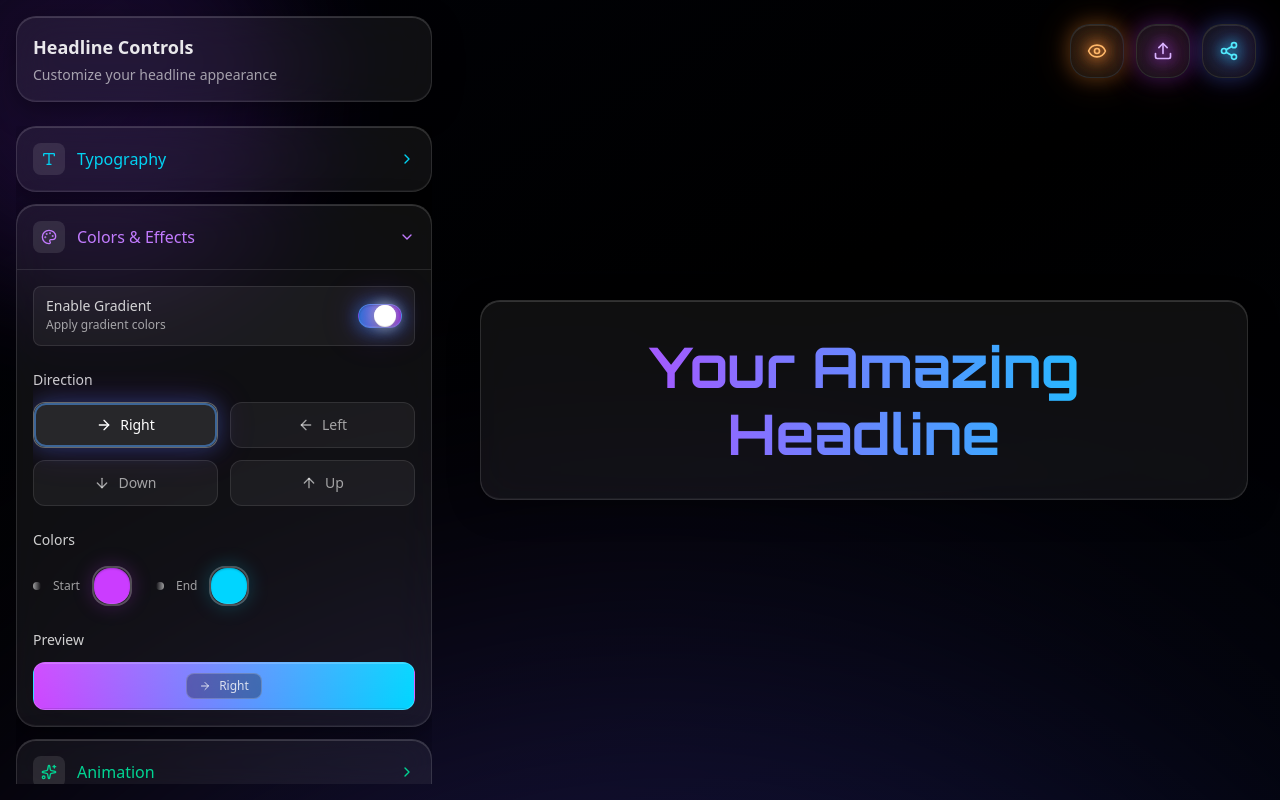
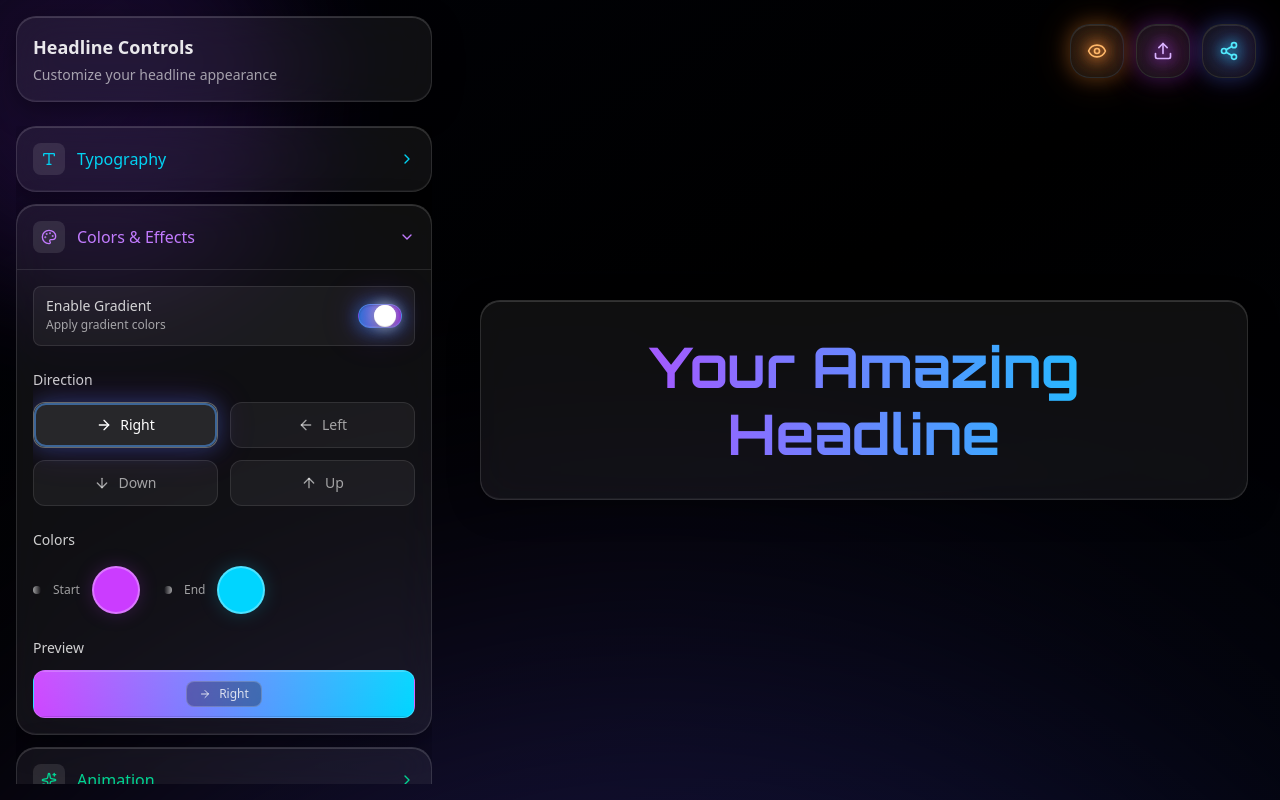
Before and after one commit to monir178/headline-widget, a React (Vite) app: page / in a window 1280 px wide. Both pictures are taken after a click on the button "Colors & Effects". Built offline with nearby package versions, Linux system fonts and the light colour scheme.

Commit message:
refactor: gradient color picker popover

```diff
--- a/package.json
+++ b/package.json
@@ -28,6 +28,7 @@
     "@radix-ui/react-slot": "^1.2.3",
     "@radix-ui/react-switch": "^1.2.6",
     "@tailwindcss/vite": "^4.1.12",
+    "@uiw/react-color": "^2.8.0",
     "class-variance-authority": "^0.7.1",
     "clsx": "^2.1.1",
     "framer-motion": "^12.23.12",
--- a/src/components/GradientControls.tsx
+++ b/src/components/GradientControls.tsx
@@ -4,7 +4,9 @@ import { Label } from "@/components/ui/label";
 import { ArrowRight, ArrowLeft, ArrowDown, ArrowUp } from "lucide-react";
 import { motion, AnimatePresence } from "framer-motion";
 import { cn } from "@/lib/utils";
-import React from "react";
+import React, { useState, useEffect } from "react";
+import { createPortal } from "react-dom";
+import { Sketch } from "@uiw/react-color";
 
 const directions = [
   {
@@ -26,6 +28,55 @@ const directions = [
 export const GradientControls = () => {
   const { settings, updateGradient } = useHeadlineStore();
   const { gradient } = settings;
+  const [isStartColorPickerOpen, setIsStartColorPickerOpen] = useState(false);
+  const [isEndColorPickerOpen, setIsEndColorPickerOpen] = useState(false);
+  const [startModalPosition, setStartModalPosition] = useState({ x: 0, y: 0 });
+  const [endModalPosition, setEndModalPosition] = useState({ x: 0, y: 0 });
+  const startColorButtonRef = React.useRef<HTMLButtonElement>(null);
+  const endColorButtonRef = React.useRef<HTMLButtonElement>(null);
+
+  // Handle escape key to close modals
+  useEffect(() => {
+    const handleEscape = (e: KeyboardEvent) => {
+      if (e.key === "Escape") {
+        setIsStartColorPickerOpen(false);
+        setIsEndColorPickerOpen(false);
+      }
+    };
+
+    if (isStartColorPickerOpen || isEndColorPickerOpen) {
+      document.addEventListener("keydown", handleEscape);
+      return () => document.removeEventListener("keydown", handleEscape);
+    }
+  }, [isStartColorPickerOpen, isEndColorPickerOpen]);
+
+  // Simple and reliable popover positioning - always above the button
+  const calculateModalPosition = (
+    buttonRef: React.RefObject<HTMLButtonElement | null>,
+    isStartColor: boolean
+  ) => {
+    if (buttonRef.current) {
+      const rect = buttonRef.current.getBoundingClientRect();
+      const viewportWidth = window.innerWidth;
+      const popoverWidth = 280;
+      const popoverHeight = 350;
+      const margin = 10;
+
+      // Always position above the button, centered horizontally
+      let x = rect.left + rect.width / 2 - popoverWidth / 2;
+      let y = rect.top - popoverHeight - margin;
+
+      // Ensure popover stays within viewport bounds
+      x = Math.max(margin, Math.min(x, viewportWidth - popoverWidth - margin));
+      y = Math.max(margin, y);
+
+      if (isStartColor) {
+        setStartModalPosition({ x, y });
+      } else {
+        setEndModalPosition({ x, y });
+      }
+    }
+  };
 
   const getDirectionGradient = () => {
     const direction =
@@ -139,52 +190,54 @@ export const GradientControls = () => {
                   <span className="text-xs text-white/60 font-medium">
                     Start
                   </span>
-                  <motion.div
-                    whileHover={{ scale: 1.1 }}
+                  <motion.button
+                    ref={startColorButtonRef}
+                    onClick={() => {
+                      // Small delay to ensure button is rendered
+                      setTimeout(() => {
+                        calculateModalPosition(startColorButtonRef, true);
+                        setIsStartColorPickerOpen(true);
+                      }, 10);
+                    }}
+                    className="relative w-12 h-12 rounded-full border-2 border-white/30 transition-all duration-300 hover:border-white/50 hover:scale-105 focus:outline-none focus:ring-2 focus:ring-blue-400/50"
+                    style={{ backgroundColor: gradient.startColor }}
+                    whileHover={{ scale: 1.05 }}
                     whileTap={{ scale: 0.95 }}
-                    className="relative">
-                    <input
-                      type="color"
-                      value={gradient.startColor}
-                      onChange={(e) =>
-                        updateGradient({ startColor: e.target.value })
-                      }
-                      className="w-12 h-12 rounded-full cursor-pointer border-2 border-white/30 transition-all duration-300 hover:border-white/50"
-                      style={{ backgroundColor: gradient.startColor }}
-                    />
+                    aria-label="Start color">
                     <div
                       className="absolute inset-0 rounded-full transition-all duration-300 pointer-events-none -z-10"
                       style={{
                         boxShadow: `0 0 20px ${gradient.startColor}40`,
                       }}
                     />
-                  </motion.div>
+                  </motion.button>
                 </div>
 
                 {/* End Color */}
                 <div className="flex items-center gap-3">
                   <div className="w-2 h-2 rounded-full bg-gradient-to-r from-transparent to-white opacity-60" />
                   <span className="text-xs text-white/60 font-medium">End</span>
-                  <motion.div
-                    whileHover={{ scale: 1.1 }}
+                  <motion.button
+                    ref={endColorButtonRef}
+                    onClick={() => {
+                      // Small delay to ensure button is rendered
+                      setTimeout(() => {
+                        calculateModalPosition(endColorButtonRef, false);
+                        setIsEndColorPickerOpen(true);
+                      }, 10);
+                    }}
+                    className="relative w-12 h-12 rounded-full border-2 border-white/30 transition-all duration-300 hover:border-white/50 hover:scale-105 focus:outline-none focus:ring-2 focus:ring-blue-400/50"
+                    style={{ backgroundColor: gradient.endColor }}
+                    whileHover={{ scale: 1.05 }}
                     whileTap={{ scale: 0.95 }}
-                    className="relative">
-                    <input
-                      type="color"
-                      value={gradient.endColor}
-                      onChange={(e) =>
-                        updateGradient({ endColor: e.target.value })
-                      }
-                      className="w-12 h-12 rounded-full cursor-pointer border-2 border-white/30 transition-all duration-300 hover:border-white/50"
-                      style={{ backgroundColor: gradient.endColor }}
-                    />
+                    aria-label="End color">
                     <div
                       className="absolute inset-0 rounded-full transition-all duration-300 pointer-events-none -z-10"
                       style={{
                         boxShadow: `0 0 20px ${gradient.endColor}40`,
                       }}
                     />
-                  </motion.div>
+                  </motion.button>
                 </div>
               </div>
             </div>
@@ -235,6 +288,94 @@ export const GradientControls = () => {
           </motion.div>
         )}
       </AnimatePresence>
+
+      {/* Start Color Picker Popover */}
+      {isStartColorPickerOpen &&
+        createPortal(
+          <AnimatePresence>
+            <div
+              className="fixed inset-0 z-50"
+              onClick={() => setIsStartColorPickerOpen(false)}>
+              <motion.div
+                initial={{ opacity: 0 }}
+                animate={{ opacity: 1 }}
+                exit={{ opacity: 0 }}
+                transition={{ duration: 0.2 }}
+                className="border border-white/20 rounded-xl shadow-2xl p-4 w-[280px] fixed pointer-events-auto"
+                style={{
+                  left: `${startModalPosition.x}px`,
+                  top: `${startModalPosition.y}px`,
+                  background: "rgba(255, 255, 255, 0.06)",
+                  backdropFilter: "blur(20px)",
+                  WebkitBackdropFilter: "blur(20px)",
+                }}
+                onClick={(e) => e.stopPropagation()}>
+                <div className="flex items-center justify-between mb-4">
+                  <h3 className="text-lg font-semibold text-white">
+                    Start Color
+                  </h3>
+                  <button
+                    onClick={() => setIsStartColorPickerOpen(false)}
+                    className="w-8 h-8 flex items-center justify-center rounded-full bg-white/10 hover:bg-white/20 text-white/80 hover:text-white transition-all duration-200">
+                    ✕
+                  </button>
+                </div>
+                <Sketch
+                  color={gradient.startColor}
+                  onChange={(color) => {
+                    updateGradient({ startColor: color.hex });
+                  }}
+                  style={{ width: "100%" }}
+                />
+              </motion.div>
+            </div>
+          </AnimatePresence>,
+          document.body
+        )}
+
+      {/* End Color Picker Popover */}
+      {isEndColorPickerOpen &&
+        createPortal(
+          <AnimatePresence>
+            <div
+              className="fixed inset-0 z-50"
+              onClick={() => setIsEndColorPickerOpen(false)}>
+              <motion.div
+                initial={{ opacity: 0 }}
+                animate={{ opacity: 1 }}
+                exit={{ opacity: 0 }}
+                transition={{ duration: 0.2 }}
+                className="border border-white/20 rounded-xl shadow-2xl p-4 w-[280px] fixed pointer-events-auto"
+                style={{
+                  left: `${endModalPosition.x}px`,
+                  top: `${endModalPosition.y}px`,
+                  background: "rgba(255, 255, 255, 0.06)",
+                  backdropFilter: "blur(20px)",
+                  WebkitBackdropFilter: "blur(20px)",
+                }}
+                onClick={(e) => e.stopPropagation()}>
+                <div className="flex items-center justify-between mb-4">
+                  <h3 className="text-lg font-semibold text-white">
+                    End Color
+                  </h3>
+                  <button
+                    onClick={() => setIsEndColorPickerOpen(false)}
+                    className="w-8 h-8 flex items-center justify-center rounded-full bg-white/10 hover:bg-white/20 text-white/80 hover:text-white transition-all duration-200">
+                    ✕
+                  </button>
+                </div>
+                <Sketch
+                  color={gradient.endColor}
+                  onChange={(color) => {
+                    updateGradient({ endColor: color.hex });
+                  }}
+                  style={{ width: "100%" }}
+                />
+              </motion.div>
+            </div>
+          </AnimatePresence>,
+          document.body
+        )}
     </div>
   );
 };
```
Also changed, not shown: 1 other file (tests, documents, lock files or other folders).
